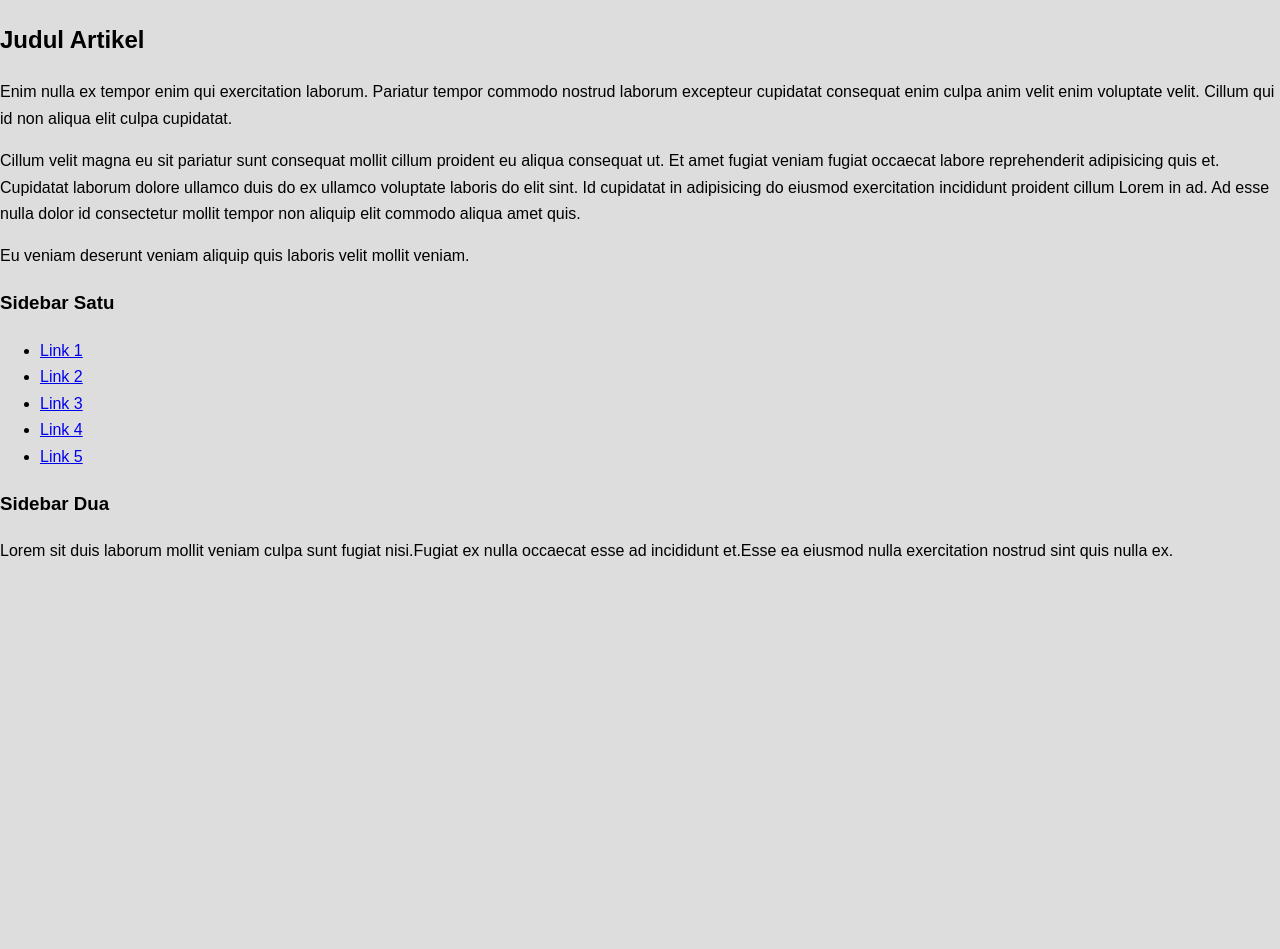
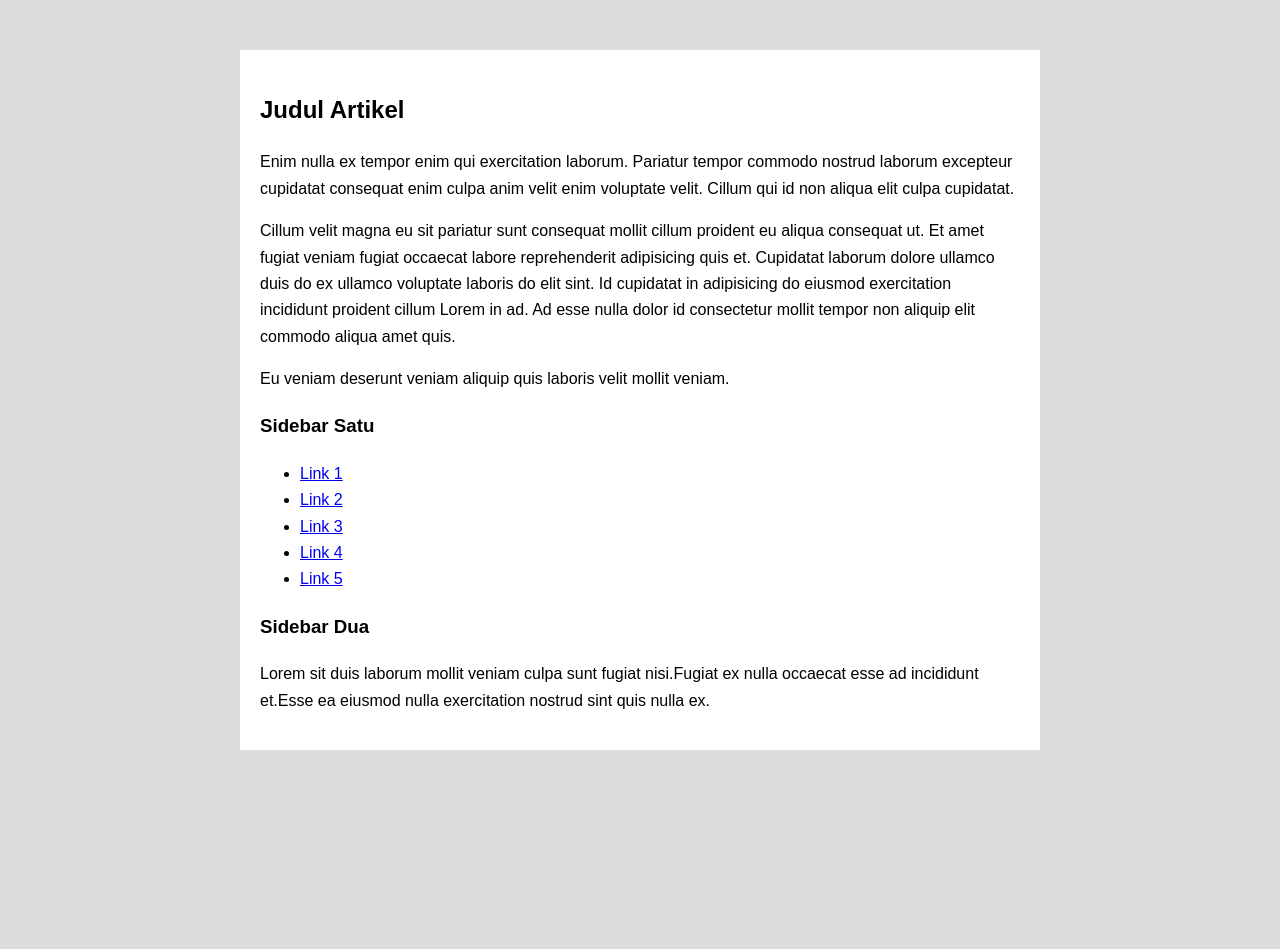
Before and after one commit to pembunuhGila/dasarWeb, a PHP site: page /flexbox.html in a window 1280 px wide. Shown: the top 949 px of the page. Before the commit the page ends 559 px from the top, so only its background shows below. Run offline with PHP 8.4, Linux system fonts and the light colour scheme.

Commit message:
soal no. 29

```diff
--- a/style1.css
+++ b/style1.css
@@ -9,3 +9,11 @@ body {
     line-height: 1.65;
     padding-bottom: 1000px;
 }
+
+.container-satu {
+    width: 800px;
+    margin: 50px auto;
+    background-color: #fff;
+    padding: 20px;
+    box-sizing: border-box;
+}
```
